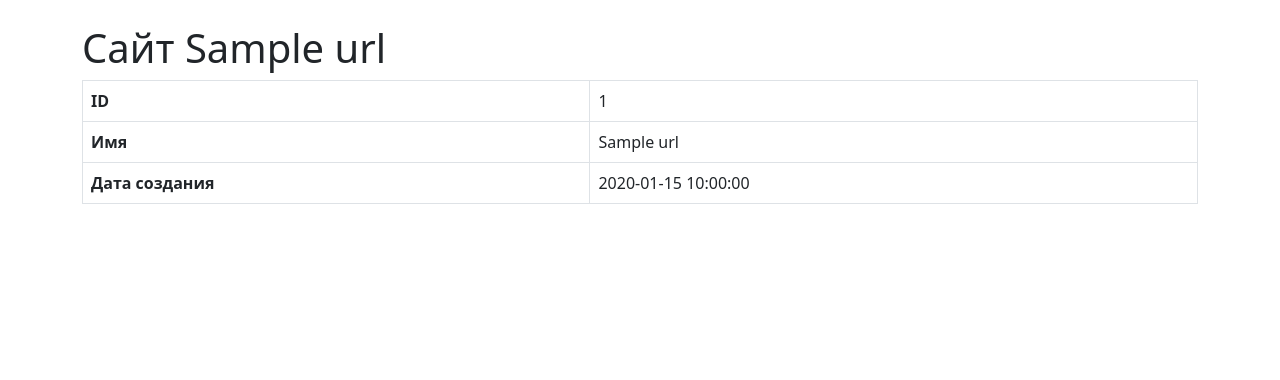
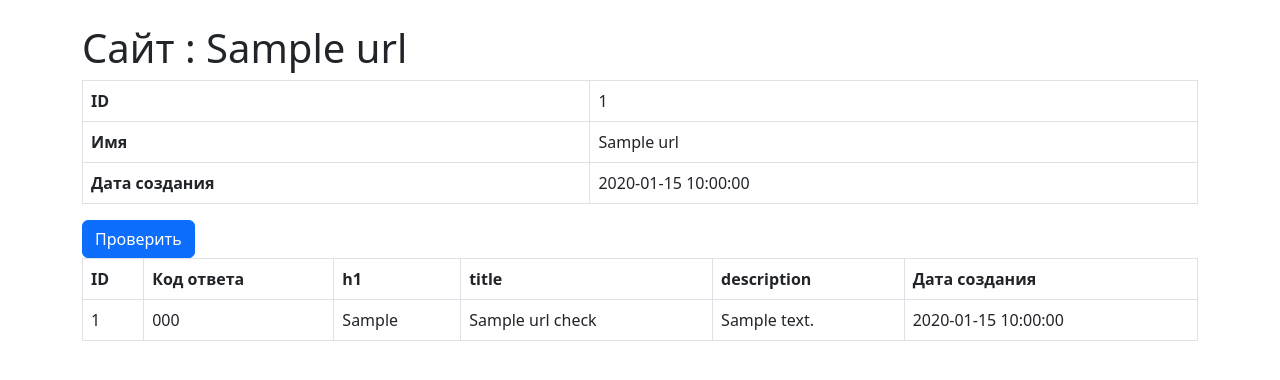
Before and after one commit to Korvo-iam/python-project-83, a Flask app: page /urls/1 in a window 1280 px wide. Shown: the top 380 px of the page. Run offline with Flask 2, Linux system fonts and the light colour scheme; a database or web service that is not in the repository returns one stand-in record (values such as "Sample title"); some libraries are stand-ins or nearby versions.

Commit message:
192523072025

```diff
--- a/page_analyzer/app.py
+++ b/page_analyzer/app.py
@@ -57,7 +57,7 @@ def index_urls():
 def index_url_id(id):
     with get_connection() as conn:
         with conn.cursor() as cur:
-            cur.execute("SELECT id, name, created_at FROM urls WHERE id = %s;", (id,))
+            cur.execute("SELECT id, name, created_at::date FROM urls WHERE id = %s;", (id,))
             row = cur.fetchone()
             if row is None:
                 abort(404)
@@ -66,7 +66,26 @@ def index_url_id(id):
             'name': row[1],
             'created_at': row[2]
             }
-    return render_template('urls/show.html', url=url)
+            cur.execute("""
+                SELECT id, status_code, h1, title, description, created_at::date
+                FROM url_checks
+                WHERE url_id = %s
+                ORDER BY created_at DESC
+            """, (id,))
+            checks = cur.fetchall()
+    return render_template('urls/show.html', url=url, checks=checks)
+
+
+@app.route('/urls/<int:id>/checks', methods = ['POST'])
+def check_urls(id):
+    with get_connection() as conn:
+        with conn.cursor() as cur:
+            cur.execute("INSERT INTO url_checks (url_id) VALUES (%s) RETURNING id", (id,))
+            check_id = cur.fetchone()[0]
+            conn.commit()
+    flash('Проверка успешно создана', 'success')
+    return redirect(url_for('index_url_id', id=id))
+
 
 @app.route('/test-db')
 def test_db():
--- a/page_analyzer/templates/urls/show.html
+++ b/page_analyzer/templates/urls/show.html
@@ -1,6 +1,6 @@
 {% extends 'layout.html' %}
 {% block content %}
-<h1>Сайт {{url.name}}</h1>
+<h1>Сайт : {{url.name}}</h1>
 <table class="table table-bordered" data-test="url">
     <tr>
       <th>ID</th>
@@ -15,4 +15,31 @@
       <td>{{url.created_at}}</td>
     </tr>
 </table>
+<form method="post" action="{{ url_for('check_urls', id=url.id) }}">
+  <button type="submit" class="btn btn-primary">Проверить</button>
+</form>
+<table class="table table-bordered" data-test="checks">
+<thead>
+  <tr>
+    <th>ID</th>
+    <th>Код ответа</th>
+    <th>h1</th>
+    <th>title</th>
+    <th>description</th>
+    <th>Дата создания</th>
+  </tr>
+</thead>
+<tbody>
+{% for check in checks %}
+  <tr>
+    <td>{{ check[0] }}</td>  <!-- id -->
+    <td>{{ check[1] or '' }}</td>  <!-- status_code -->
+    <td>{{ check[2] or '' }}</td>  <!-- h1 -->
+    <td>{{ check[3] or '' }}</td>  <!-- title -->
+    <td>{{ check[4] or '' }}</td>  <!-- description -->
+    <td>{{ check[5] }}</td>  <!-- created_at -->
+  </tr>
+{% endfor %}
+</tbody>
+</table>
 {% endblock %}
```
Also changed, not shown: database.sql (+12 -0 lines).
